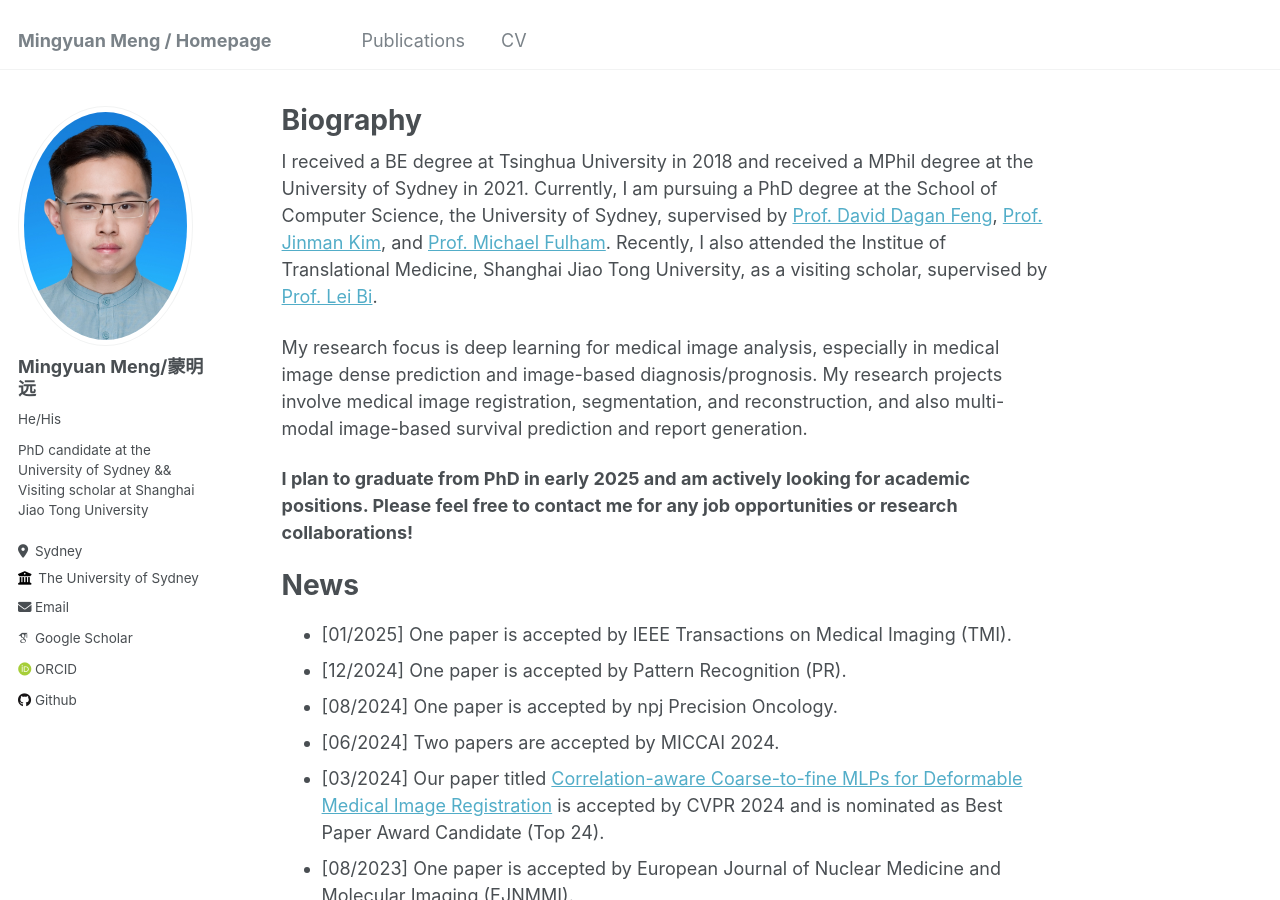
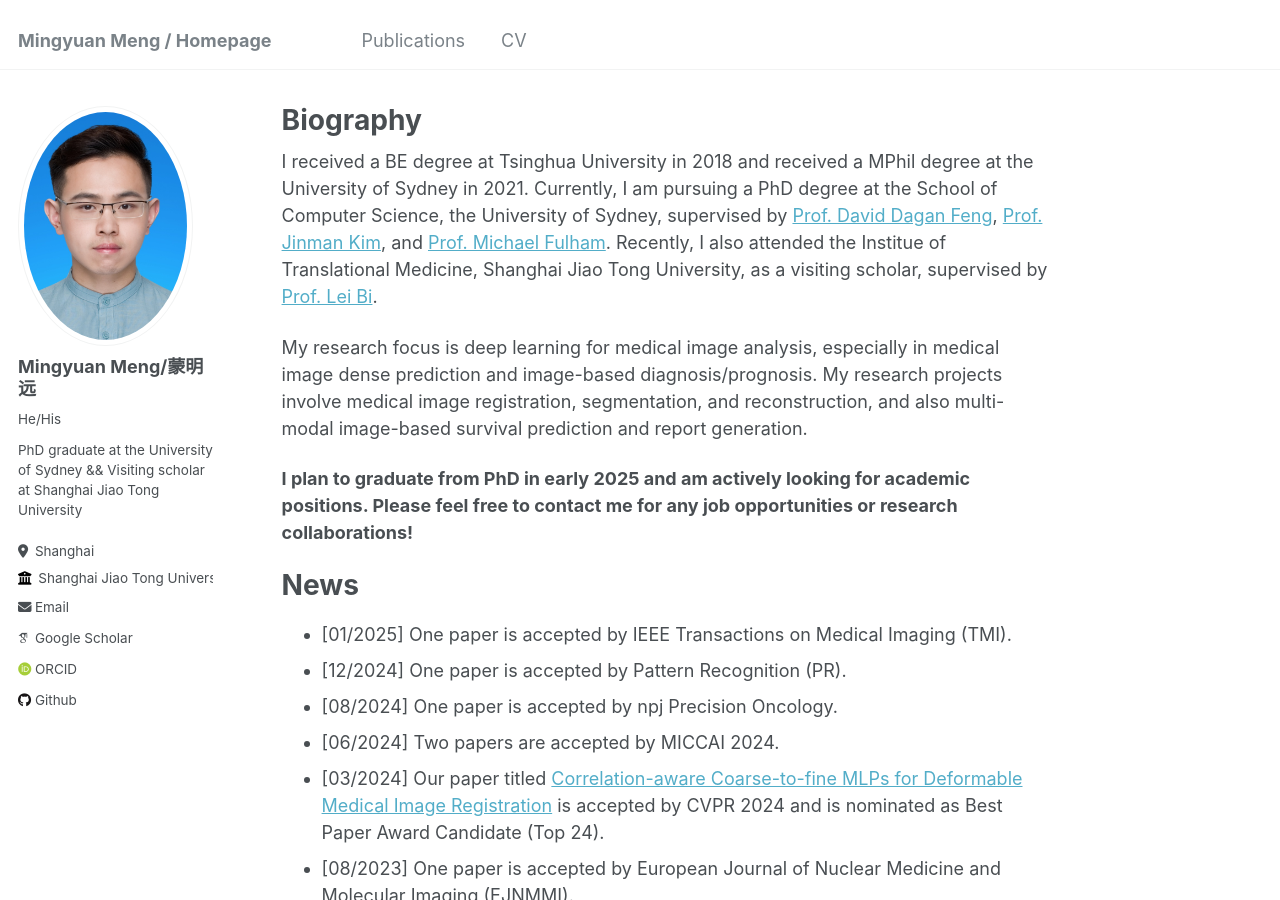
Before and after one commit to MungoMeng/mungomeng.github.io, a Jekyll site: the page built from _pages/about.md, in a window 1280 px wide and 900 px high. Built offline with Jekyll 4.4.1, drawn with Linux system fonts in a browser that asks for light colours; some web fonts are replaced.

Commit message:
Update _config.yml

```diff
--- a/_config.yml
+++ b/_config.yml
@@ -24,9 +24,9 @@ author:
   avatar           : "profile.png"
   name             : "Mingyuan Meng/蒙明远"
   pronouns         : "He/His"
-  bio              : "PhD candidate at the University of Sydney && Visiting scholar at Shanghai Jiao Tong University"
-  location         : "Sydney"
-  employer         : "The University of Sydney"
+  bio              : "PhD graduate at the University of Sydney && Visiting scholar at Shanghai Jiao Tong University"
+  location         : "Shanghai"
+  employer         : "Shanghai Jiao Tong University"
   uri              : # URL
   email            : "mungomeng@qq.com"
 
```
